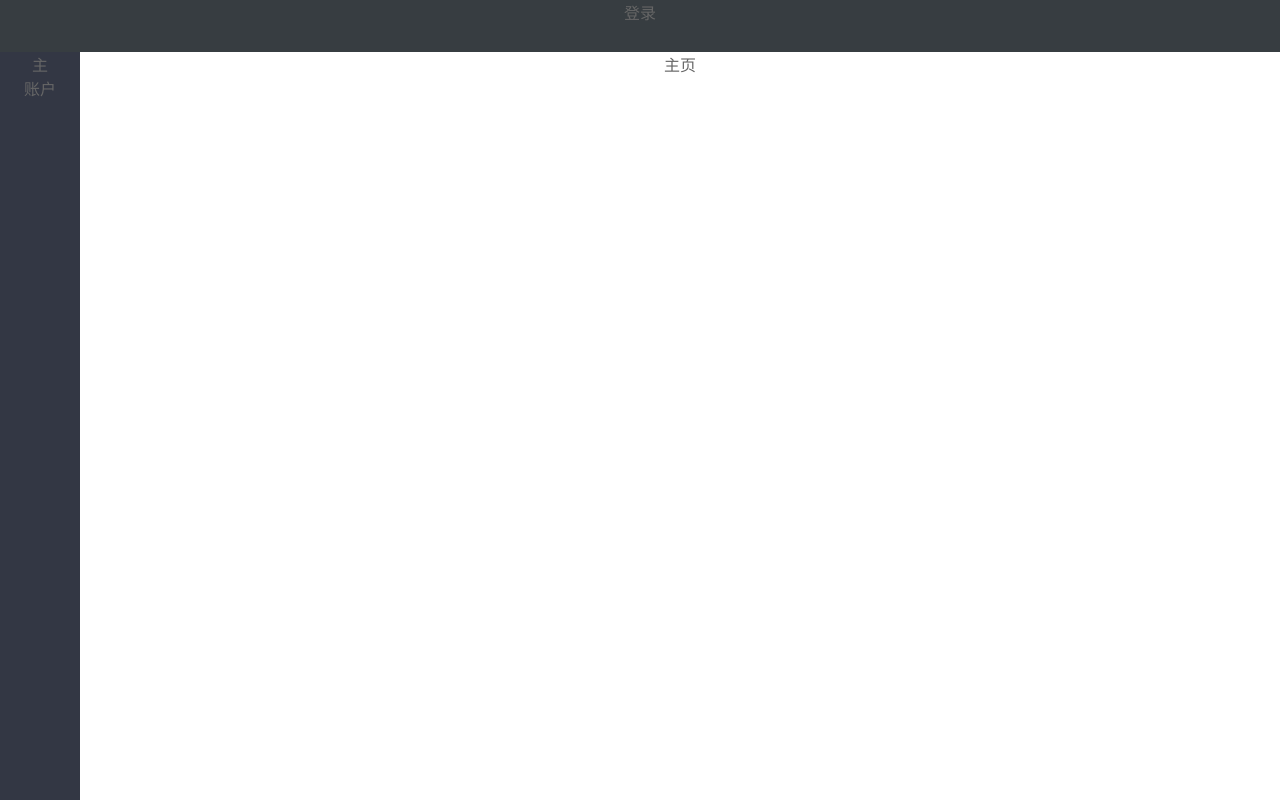
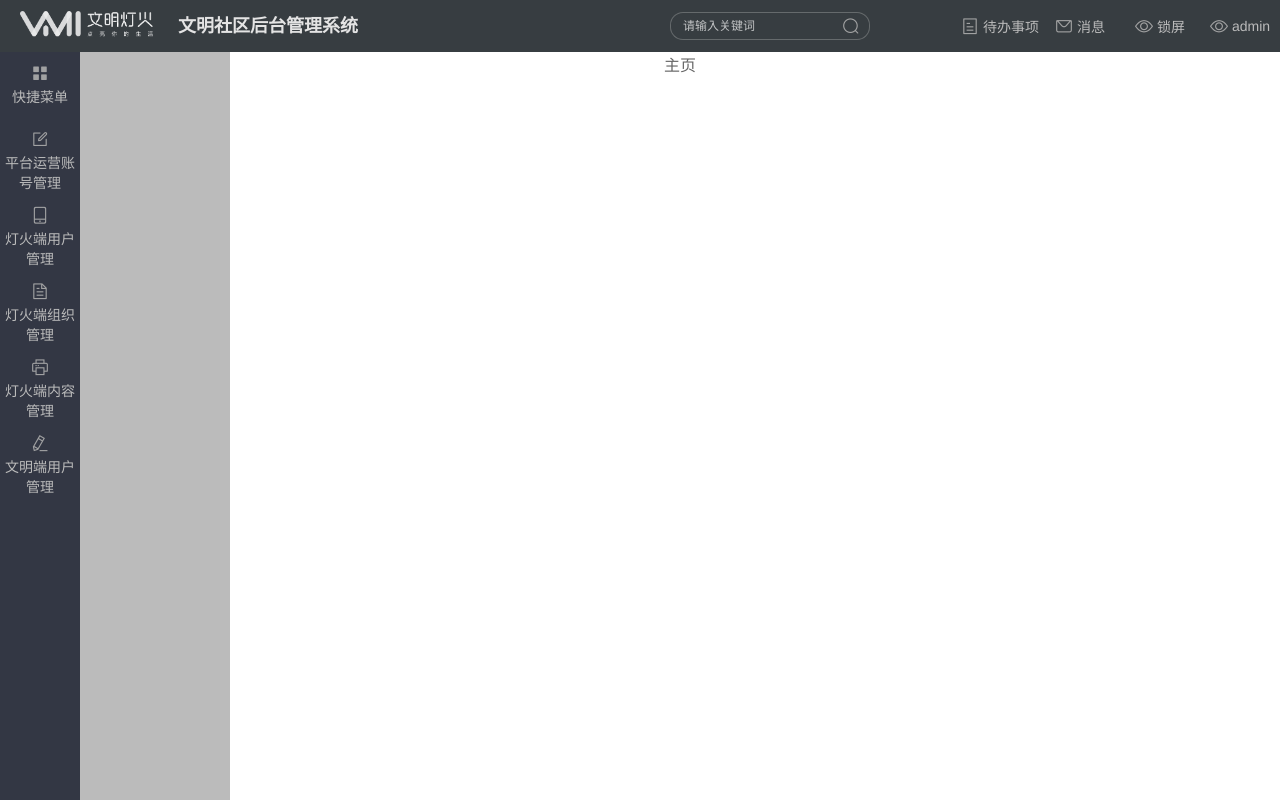
Before and after one commit to pleasecmxx/denghuo, a Vue app: page /#/home in a window 1280 px wide. Built offline with nearby package versions, Linux system fonts and the light colour scheme; what vue-particles would draw is missing.

Commit message:
主框架

```diff
--- a/src/page/Root.vue
+++ b/src/page/Root.vue
@@ -1,12 +1,75 @@
 <template>
   <div class="page">
     <div class="header">
-      <router-link tag="div" to="/login">登录</router-link>
+        <div class="header-left">
+          <div class="logo">
+            <img class="main-logo" src="./../assets/main-logo.png">
+          </div>
+          <div class="header-title">
+            <p class="header-title-text">文明社区后台管理系统</p>
+          </div>
+        </div>
+
+        <div class="header-right">
+          <div class="header-search-content">
+            <input class="search-input" type="text" placeholder="请输入关键词">
+            <div class="img-search">
+              <i class="el-icon-search"></i>
+            </div>
+          </div>
+          <div class="header-info">
+            <div class="header-info-items" title="待办事项">
+              <i class="el-icon-tickets"></i>
+              <p class="header-info-items-p">待办事项</p>
+            </div>
+            <div class="header-info-items" title="系统消息">
+              <i class="el-icon-message"></i>
+              <p class="header-info-items-p">消息</p>
+            </div>
+            <div class="header-info-items" title="一键锁屏">
+              <i class="el-icon-view"></i>
+              <p class="header-info-items-p">锁屏</p>
+            </div>
+            <div class="header-info-items">
+              <i class="el-icon-view"></i>
+              <p class="header-info-items-p">admin</p>
+            </div>
+          </div>
+        </div>
+
+      <!-- <router-link tag="div" to="/login">登录</router-link> -->
     </div>
     <div class="slider-mue">
-        <router-link tag="div" to="/home">主</router-link>
-        <router-link tag="div" to="/acount">账户</router-link>
+      <router-link class="slider-menu" tag="div" to="/home">
+        <i class="el-icon-menu"></i>
+        <p class="menu-text">快捷菜单</p>
+      </router-link>
+      <router-link class="slider-menu" tag="div" to="/home">
+        <i class="el-icon-edit-outline"></i>
+        <p class="menu-text">平台运营账号管理</p>
+      </router-link>
+      <router-link class="slider-menu" tag="div" to="/home">
+        <i class="el-icon-mobile-phone"></i>
+        <p class="menu-text">灯火端用户管理</p>
+      </router-link>
+      <router-link class="slider-menu" tag="div" to="/home">
+        <i class="el-icon-document"></i>
+        <p class="menu-text">灯火端组织管理</p>
+      </router-link>
+      <router-link class="slider-menu" tag="div" to="/home">
+        <i class="el-icon-printer"></i>
+        <p class="menu-text">灯火端内容管理</p>
+      </router-link>
+      <router-link class="slider-menu" tag="div" to="/home">
+        <i class="el-icon-edit"></i>
+        <p class="menu-text">文明端用户管理</p>
+      </router-link>
     </div>
+
+    <div class="second-menu">
+
+    </div>
+
     <div class="page-content">
       <!-- <p style="text-align: left">adhakdhkj</p> -->
       <router-view></router-view>
@@ -28,6 +91,123 @@ export default {};
   background-color: rgba(55, 61, 65);
   overflow: hidden;
   z-index: 9999;
+  display: flex;
+  justify-content: space-between;
+}
+
+.header-left {
+  width: 50%;
+  height: 100%;
+  display: flex;
+  justify-content: flex-start;
+  align-items: center;
+}
+
+.logo {
+  margin-left: 20px;
+}
+
+.main-logo {
+  height: 26px;
+}
+
+.header-title {
+  margin-bottom: 5px;
+}
+
+.header-title-text {
+  width: 215px;
+  font-size: 18px;
+  font-weight: 600;
+  color: #E4E4E4;
+}
+
+.header-right {
+  width: 623px;
+  display: flex;
+  justify-content: flex-end;
+  align-items: center;
+}
+
+.header-search-content {
+  position: relative;
+  width: 200px;
+  height: 26px;
+  display: flex;
+  justify-content: center;
+  align-items: center;
+  margin-right: 80px;
+}
+
+.search-input {
+  width: 198px;
+  height: 26px;
+  border: 1px solid rgba(209, 209, 209, 0.3);
+  outline: none;
+  border-radius: 13px;
+  padding: 0;
+  padding-left: 12px;
+  color: #d1d1d1;
+  background-color: rgba(55, 61, 65);
+  transition: all ease 0.25s;
+  font-size: 12px;
+  line-height: 26px;
+}
+
+.search-input::-webkit-input-placeholder { /* WebKit browsers */
+  color: #fff;
+  opacity: 0.7;
+  font-size: 12px;
+  line-height: 26px;
+}
+
+.search-input:hover {
+  border: 1px solid rgba(209, 209, 209, 0.9);
+}
+
+.search-input:active,
+.search-input:focus {
+  border: 1px solid rgba(209, 209, 209, 0.9);
+  box-shadow: 0 0 2px rgba(209, 209, 209, 0.9);
+}
+
+.img-search {
+  display: flex;
+  justify-content: center;
+  align-items: center;
+  position: absolute;
+  right: 10px;
+}
+
+.img-search:hover > .el-icon-search {
+  color: #fff;
+}
+
+.header-info {
+  padding-left: 10px;
+  display: flex;
+
+}
+
+.header-info-items {
+  width: 80px;
+  margin-right: px;
+  display: flex;
+  justify-content: center;
+  align-items: center;
+  cursor: pointer;
+}
+
+.header-info-items-p {
+  margin-left: 4px;
+  color: #bbbbbb;
+  transition: all ease 0.25s;
+}
+
+.header-info-items:hover > i,
+.header-info-items:hover > .header-info-items-p{
+  color: #ffffff;
+  /* text-shadow: 0px 0px 2px rgba(255, 255, 255, 0.6); */
 }
 
 .page {
@@ -43,6 +223,7 @@ export default {};
   height: 100%;
   background-color: #ffffff;
 }
+
 .slider-mue {
   position: fixed;
   left: 0;
@@ -53,4 +234,44 @@ export default {};
   z-index: 999;
   padding-top: 52px;
 }
+
+.slider-menu {
+  width: 80px;
+  height: 70px;
+  display: flex;
+  flex-direction: column;
+  /* color: #ffffff; */
+  justify-content: center;
+  cursor: pointer;
+  margin-bottom: 6px;
+}
+
+.menu-text {
+  font-size: 14px;
+  color: #bbbbbb
+}
+
+.slider-menu:hover{
+  background-color: rgb(65, 69, 82);
+}
+
+.slider-menu:hover > i,
+.slider-menu:hover > .menu-text {
+  color: #ffffff;
+  text-shadow: 0px 0px 2px rgba(255, 255, 255, 0.6);
+}
+
+/* .slider-menu.router-link-exact-active.router-link-active {
+  background-color: black
+} */
+
+.second-menu {
+  position: fixed;
+  left: 80px;
+  top: 52px;
+  bottom: 0;
+  width: 150px;
+  background-color: #bbbbbb;
+  z-index: 99;
+}
 </style>
--- a/src/page/user-model/Login.vue
+++ b/src/page/user-model/Login.vue
@@ -78,6 +78,7 @@ export default {
   methods: {
     login() {
       alert(this.userName);
+      this.$router.push("/home");
     },
 
     clearName() {
--- a/src/styles/common.css
+++ b/src/styles/common.css
@@ -1,11 +1,19 @@
-html, body {
+html,
+body {
   margin: 0;
   padding: 0;
   box-sizing: border-box;
 }
 
-span, p, h1, h2, h3, h4, div, button {
-    font-family: 'Avenir', Helvetica, Arial, sans-serif;
+span,
+p,
+h1,
+h2,
+h3,
+h4,
+div,
+button {
+  font-family: "Avenir", Helvetica, Arial, sans-serif;
   -webkit-font-smoothing: antialiased;
   -moz-osx-font-smoothing: grayscale;
   text-align: center;
@@ -19,13 +27,11 @@ p {
   color: #666666;
 }
 
-
 .test {
-    background-color: #666666
+  background-color: #666666;
 }
 
-
-.frame-content{
+.frame-content {
   position: fixed;
   top: 0;
   right: 0;
@@ -40,3 +46,11 @@ i {
   transition: all ease 0.25s;
 }
 /* 测试分支 */
+
+.flex {
+  display: -webkit-box;
+  display: -webkit-flex;
+  display: -moz-box;
+  display: -ms-flexbox;
+  display: flex;
+}
```
Also changed, not shown: src/assets/main-logo.png (added). Lines whose indentation alone changed are shown as unchanged.
